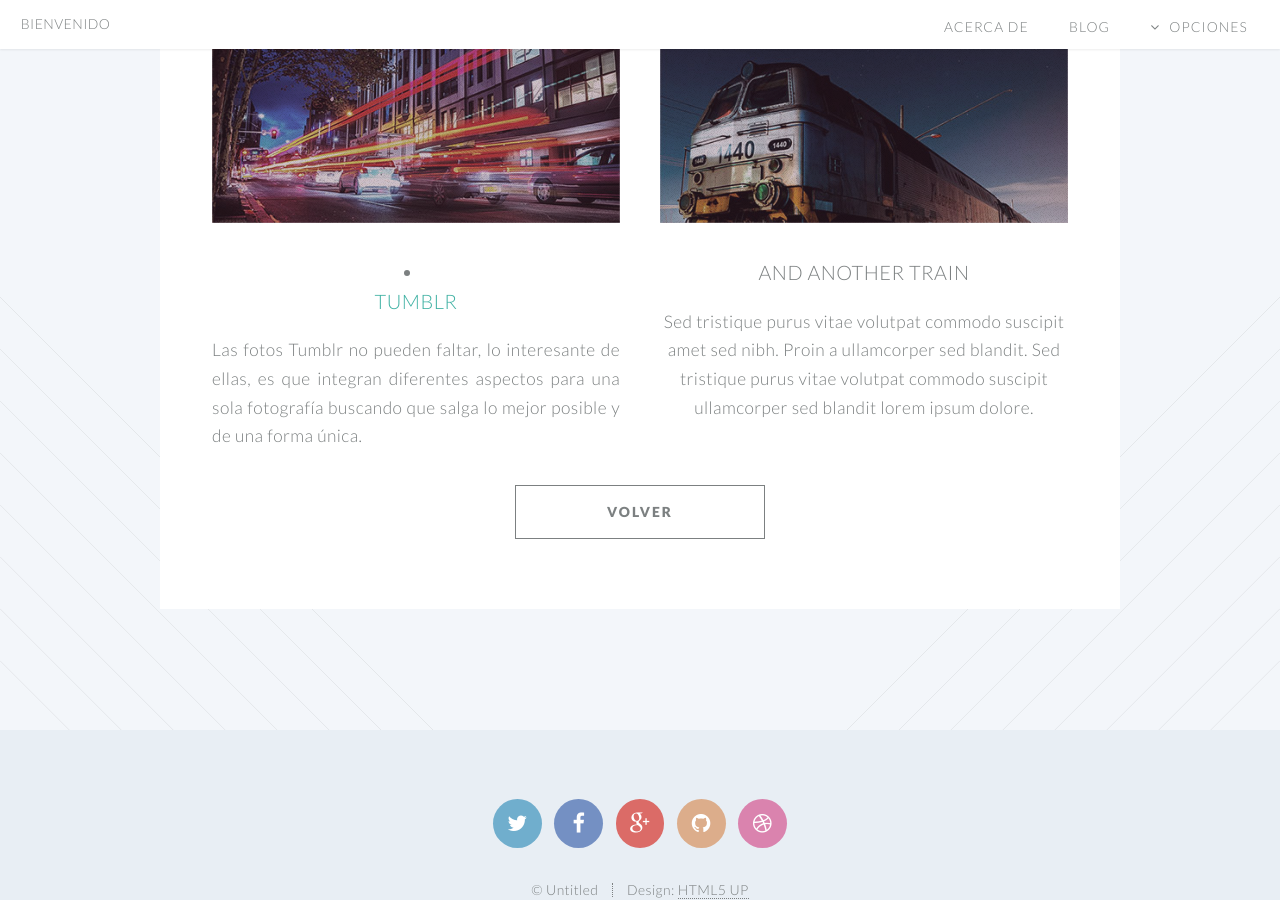
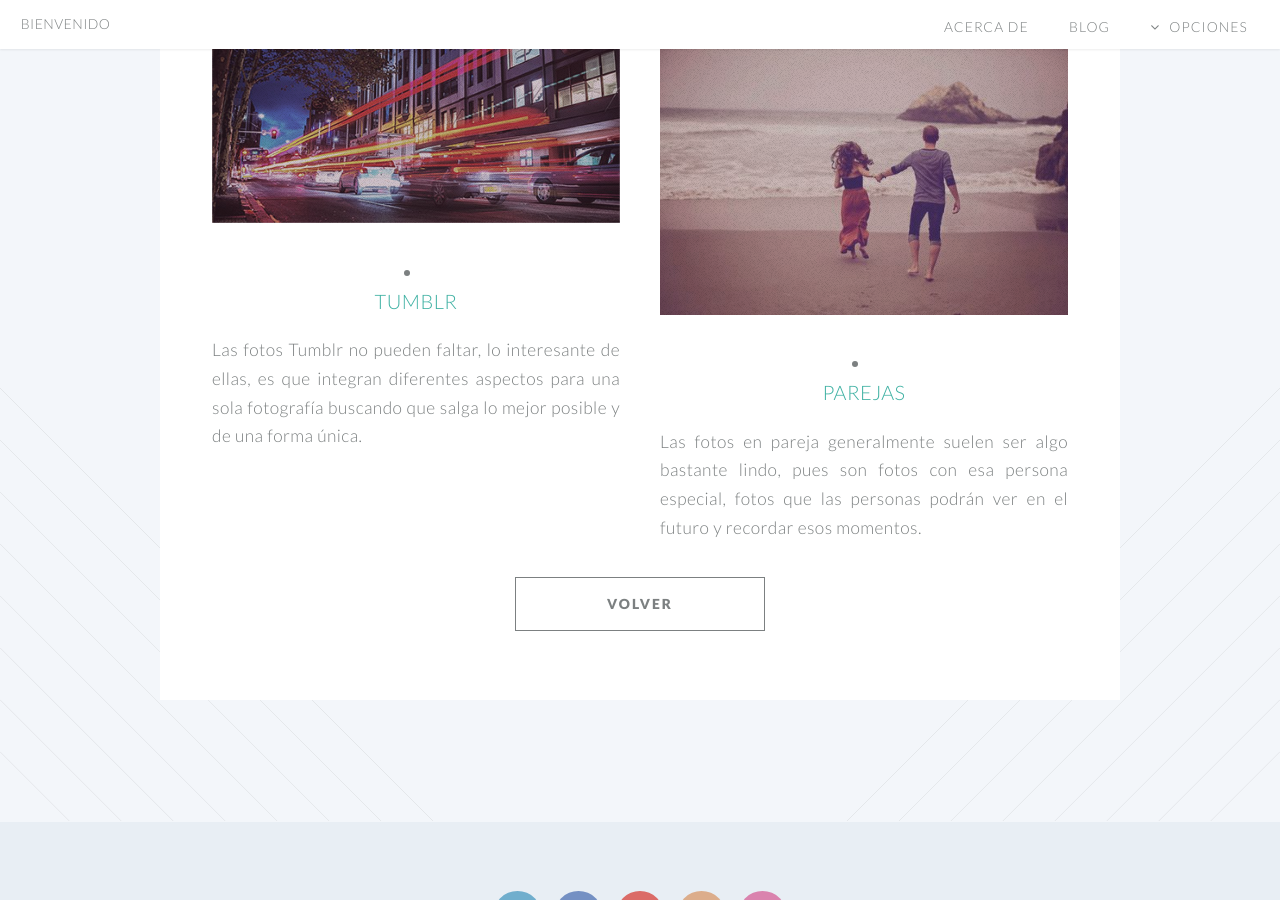
Before and after one commit to Vico2001/Vico2001.github.io, a Jekyll site: the page built from index.html, in a window 1280 px wide and 900 px high, scrolled down 1880 px. Built offline with Jekyll 4.4.1, drawn with Linux system fonts in a browser that asks for light colours.

Commit message:
Update index.html

```diff
--- a/index.html
+++ b/index.html
@@ -97,11 +97,13 @@ layout: landing-page
 							<div class="6u">
 
 								<section>
-									<a href="#" class="image featured"><img src="images/pic04.jpg" alt="" /></a>
+									<a href="/parejas.html" class="image featured"><img src="images/pareja1.jpg" alt="" /></a>
 									<header>
-										<h3>And Another Train</h3>
+										<li><a href="/parejas.html"><h3>Parejas</h3></a></li>
 									</header>
-									<p>Sed tristique purus vitae volutpat commodo suscipit amet sed nibh. Proin a ullamcorper sed blandit. Sed tristique purus vitae volutpat commodo suscipit ullamcorper sed blandit lorem ipsum dolore.</p>
+									<p style="text-align: justify">Las fotos en pareja generalmente suelen ser algo bastante lindo, pues
+									son fotos con esa persona especial, fotos que las personas podrán ver en el futuro y recordar esos
+									momentos.</p>
 								</section>
 
 							</div>
```
